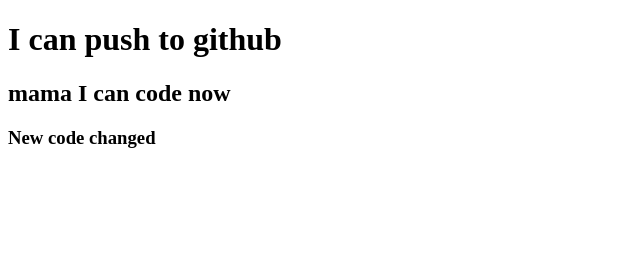
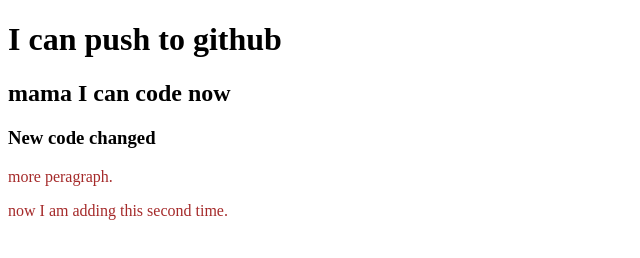
Before and after one commit to Faiza8/My-2nd-repository, a plain HTML site: page index.html in a window 1280 px wide. Shown: the whole page, without its empty margins (0-640 px from the left). Drawn offline with Linux system fonts and the light colour scheme.

Commit message:
styles added

```diff
--- a/index.html
+++ b/index.html
@@ -5,10 +5,13 @@
     <meta name="viewport" content="width=device-width, initial-scale=1.0">
     <title>my 2nd repos
     </title>
+    <link rel="stylesheet" href="style.css">
 </head>
 <body>
   <h1>I can push to github</h1>
   <h2>mama I can code now</h2>
   <h3>New code changed</h3>
+  <p>more peragraph.</p>
+  <p>now I am adding this second time.</p>
 </body>
 </html>
--- /dev/null
+++ b/style.css
@@ -0,0 +1,3 @@
+p{
+    color: brown;
+}
```
